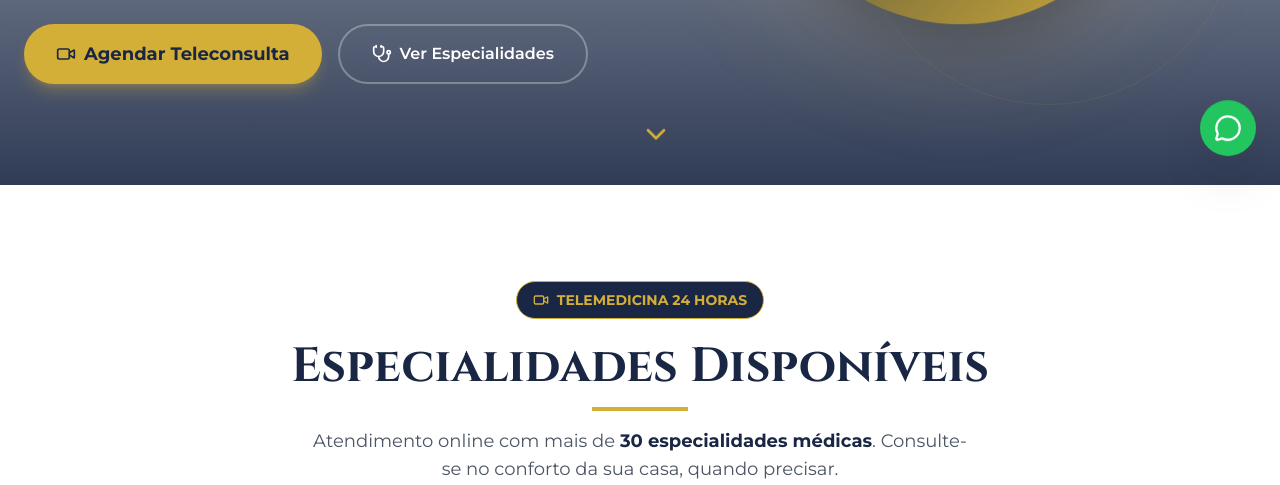
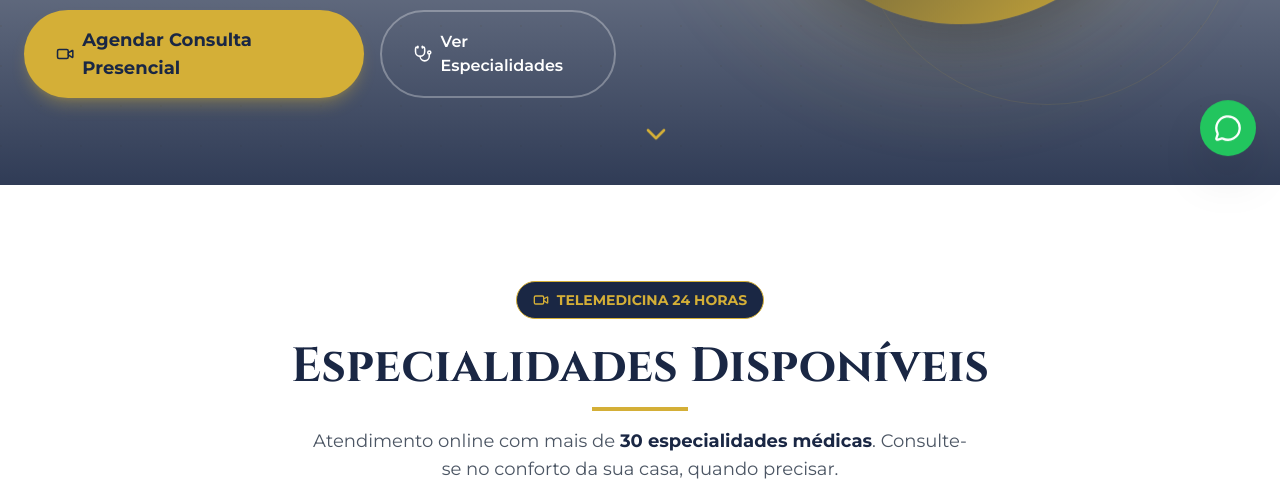
Before and after one commit to spacexjr/clinicadrjames, a website: page index.html in a window 1280 px wide. Shown: the part 615-1100 px from the top of the page. Drawn offline with nearby package versions, Linux system fonts and the light colour scheme.

Commit message:
Change link text from 'Agendar Teleconsulta' to 'Agendar Consulta Presencial'

```diff
--- a/index.html
+++ b/index.html
@@ -176,7 +176,7 @@
                     <div class="flex flex-col sm:flex-row gap-4 justify-center md:justify-start">
                         <a href="https://wa.me/5542999262497?text=agendar" target="_blank" rel="noopener noreferrer" class="bg-gold hover:bg-gold-light text-navy font-bold py-4 px-8 rounded-full transition-all transform hover:scale-105 flex items-center justify-center gap-2 text-lg shadow-lg shadow-gold/30">
                             <i data-lucide="video" class="w-5 h-5"></i>
-                            Agendar Teleconsulta
+                            Agendar Consulta Presencial
                         </a>
                         <a href="#telemedicina" class="border-2 border-white/30 hover:border-gold text-white font-semibold py-4 px-8 rounded-full transition-all hover:bg-white/10 flex items-center justify-center gap-2">
                             <i data-lucide="stethoscope" class="w-5 h-5"></i>
```
